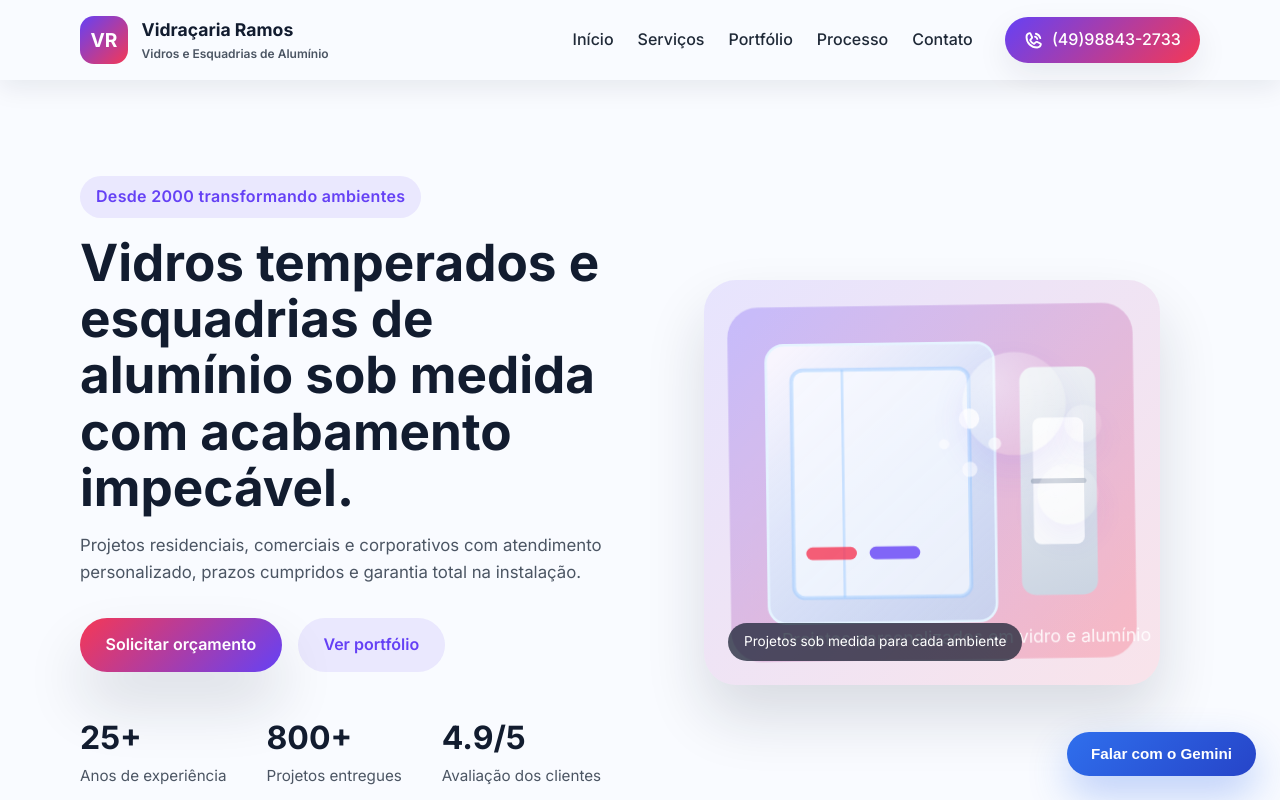
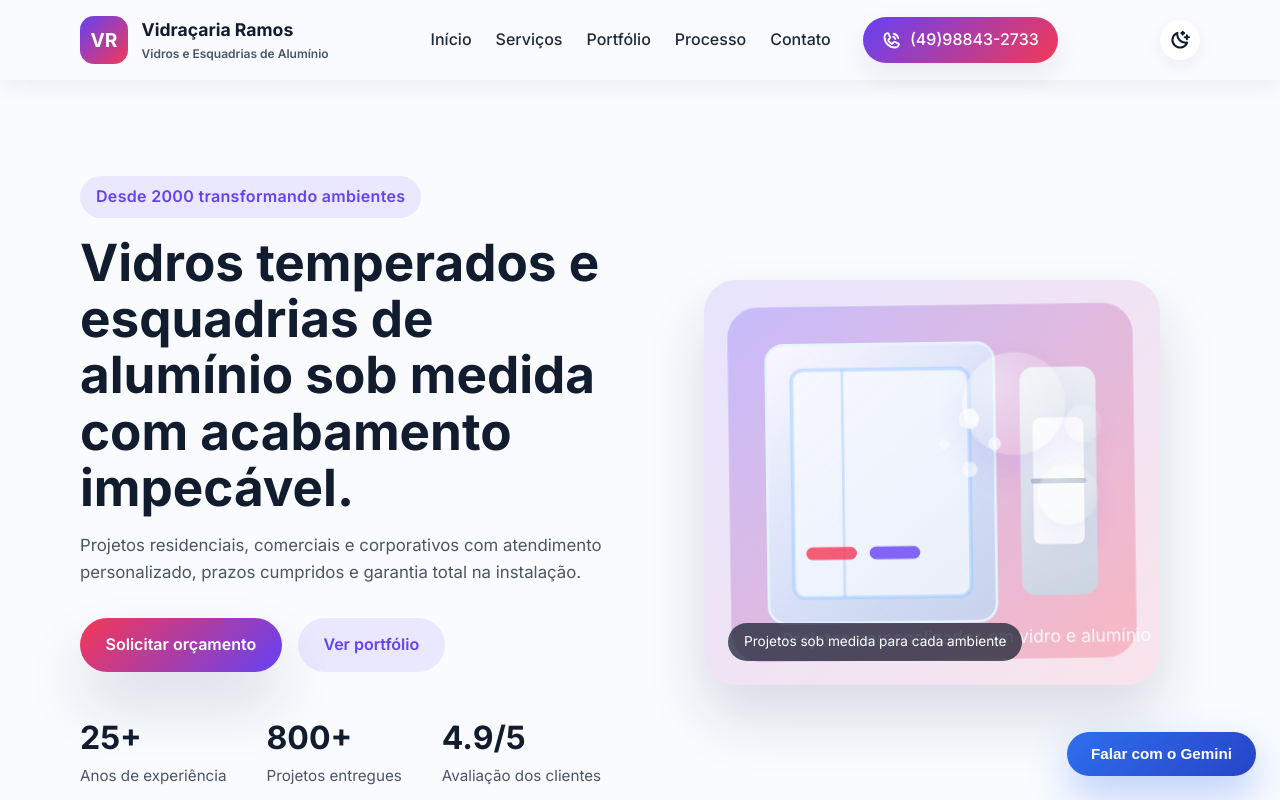
Before and after one commit to paulohramoss/landing-page, a React (Vite) app: page / in a window 1280 px wide. Shown: the top 800 px of the page. Built offline with nearby package versions, Linux system fonts and the light colour scheme.

Commit message:
feat: add theme toggle with light and dark modes

```diff
--- a/src/App.tsx
+++ b/src/App.tsx
@@ -9,11 +9,14 @@ import Portfolio from './sections/Portfolio';
 import Process from './sections/Process';
 import Services from './sections/Services';
 import Testimonials from './sections/Testimonials';
+import useTheme from './hooks/useTheme';
 
 function App(): JSX.Element {
+  const { theme, toggleTheme } = useTheme();
+
   return (
     <div className="app-shell">
-      <Header />
+      <Header theme={theme} onToggleTheme={toggleTheme} />
       <main>
         <Hero />
         <Highlights />
--- a/src/components/Header.tsx
+++ b/src/components/Header.tsx
@@ -1,6 +1,7 @@
-import { List, PhoneCall } from '@phosphor-icons/react';
+import { List, MoonStars, PhoneCall, Sun } from '@phosphor-icons/react';
 import { useState } from 'react';
 import Logo from './Logo';
+import type { Theme } from '../hooks/useTheme';
 
 const navigation = [
   { label: 'Início', href: '#inicio' },
@@ -10,7 +11,12 @@ const navigation = [
   { label: 'Contato', href: '#contato' }
 ];
 
-function Header(): JSX.Element {
+type HeaderProps = {
+  theme: Theme;
+  onToggleTheme: () => void;
+};
+
+function Header({ theme, onToggleTheme }: HeaderProps): JSX.Element {
   const [menuOpen, setMenuOpen] = useState(false);
 
   return (
@@ -32,15 +38,25 @@ function Header(): JSX.Element {
             (49)98843-2733
           </a>
         </nav>
+        <div className="header-actions">
+          <button
+            className="theme-toggle"
+            type="button"
+            onClick={onToggleTheme}
+            aria-label={`Ativar tema ${theme === 'dark' ? 'claro' : 'escuro'}`}
+          >
+            {theme === 'dark' ? <Sun size={22} weight="bold" /> : <MoonStars size={22} weight="bold" />}
+          </button>
           <button
             className="menu-toggle"
             type="button"
             onClick={() => setMenuOpen((state) => !state)}
-          aria-label="Abrir menu"
+            aria-label={menuOpen ? 'Fechar menu' : 'Abrir menu'}
             aria-expanded={menuOpen}
           >
             <List size={28} weight="bold" />
           </button>
+        </div>
       </div>
     </header>
   );
--- /dev/null
+++ b/src/hooks/useTheme.ts
@@ -0,0 +1,42 @@
+import { useEffect, useState } from 'react';
+
+export type Theme = 'light' | 'dark';
+
+const THEME_STORAGE_KEY = 'landing-page-theme';
+
+const getPreferredTheme = (): Theme => {
+  if (typeof window === 'undefined') {
+    return 'light';
+  }
+
+  const storedTheme = window.localStorage.getItem(THEME_STORAGE_KEY);
+
+  if (storedTheme === 'light' || storedTheme === 'dark') {
+    return storedTheme;
+  }
+
+  const prefersDark = window.matchMedia('(prefers-color-scheme: dark)').matches;
+  return prefersDark ? 'dark' : 'light';
+};
+
+const useTheme = () => {
+  const [theme, setTheme] = useState<Theme>(() => getPreferredTheme());
+
+  useEffect(() => {
+    if (typeof window === 'undefined') {
+      return;
+    }
+
+    const root = window.document.documentElement;
+    root.dataset.theme = theme;
+    window.localStorage.setItem(THEME_STORAGE_KEY, theme);
+  }, [theme]);
+
+  const toggleTheme = () => {
+    setTheme((current) => (current === 'light' ? 'dark' : 'light'));
+  };
+
+  return { theme, toggleTheme };
+};
+
+export default useTheme;
--- a/src/styles/global.css
+++ b/src/styles/global.css
@@ -9,11 +9,37 @@
   --color-muted: #4b5563;
   --color-background: #f9fbff;
   --color-surface: #ffffff;
+  --color-header: rgba(249, 251, 255, 0.9);
+  --color-footer-bg: #121c2f;
+  --color-border: rgba(18, 28, 47, 0.12);
+  --color-input-bg: #f5f7fb;
+  --color-hero-badge: rgba(101, 65, 245, 0.1);
+  --color-section-alt: rgba(101, 65, 245, 0.05);
   --shadow-xs: 0 6px 18px rgba(18, 28, 47, 0.06);
   --shadow-sm: 0 12px 32px rgba(18, 28, 47, 0.08);
   --shadow-lg: 0 32px 60px rgba(18, 28, 47, 0.14);
   --container-width: min(1120px, 92vw);
   scroll-behavior: smooth;
+}
+
+:root[data-theme='dark'] {
+  color-scheme: dark;
+  --color-primary: #8b5cf6;
+  --color-secondary: #f472b6;
+  --color-dark: #f8fafc;
+  --color-text: #e2e8f0;
+  --color-muted: #94a3b8;
+  --color-background: #050b1a;
+  --color-surface: #0f172a;
+  --color-header: rgba(5, 11, 26, 0.85);
+  --color-footer-bg: #020617;
+  --color-border: rgba(148, 163, 184, 0.2);
+  --color-input-bg: rgba(15, 23, 42, 0.85);
+  --color-hero-badge: rgba(139, 92, 246, 0.2);
+  --color-section-alt: rgba(20, 27, 45, 0.8);
+  --shadow-xs: 0 6px 18px rgba(3, 10, 24, 0.5);
+  --shadow-sm: 0 12px 32px rgba(3, 10, 24, 0.55);
+  --shadow-lg: 0 32px 60px rgba(3, 10, 24, 0.6);
 }
 
 * {
@@ -26,6 +52,7 @@ body {
   background: var(--color-background);
   color: var(--color-text);
   line-height: 1.6;
+  transition: background-color 0.3s ease, color 0.3s ease;
 }
 
 .chat-page {
@@ -71,8 +98,8 @@ main {
   top: 0;
   z-index: 10;
   backdrop-filter: blur(16px);
-  background: rgba(249, 251, 255, 0.9);
-  box-shadow: 0 8px 24px rgba(18, 28, 47, 0.08);
+  background: var(--color-header);
+  box-shadow: var(--shadow-xs);
 }
 
 .header .container {
@@ -80,6 +107,46 @@ main {
   align-items: center;
   justify-content: space-between;
   padding: 1rem 0;
+}
+
+.header-actions {
+  display: flex;
+  align-items: center;
+  gap: 0.75rem;
+}
+
+.theme-toggle {
+  display: inline-flex;
+  align-items: center;
+  justify-content: center;
+  width: 40px;
+  height: 40px;
+  border-radius: 999px;
+  border: none;
+  background: var(--color-surface);
+  color: var(--color-dark);
+  box-shadow: var(--shadow-xs);
+  cursor: pointer;
+  transition: transform 0.2s ease, box-shadow 0.2s ease, background-color 0.2s ease;
+}
+
+.theme-toggle:hover {
+  transform: translateY(-1px);
+}
+
+.theme-toggle:focus-visible {
+  outline: 3px solid rgba(101, 65, 245, 0.35);
+  outline-offset: 2px;
+}
+
+:root[data-theme='dark'] .theme-toggle {
+  background: rgba(30, 41, 59, 0.88);
+  color: var(--color-dark);
+  box-shadow: none;
+}
+
+:root[data-theme='dark'] .theme-toggle:hover {
+  background: rgba(51, 65, 85, 0.88);
 }
 
 .logo {
@@ -172,7 +239,7 @@ main {
   gap: 0.5rem;
   padding: 0.5rem 1rem;
   border-radius: 999px;
-  background: rgba(101, 65, 245, 0.1);
+  background: var(--color-hero-badge);
   color: var(--color-primary);
   font-weight: 600;
   letter-spacing: 0.02em;
@@ -222,7 +289,7 @@ main {
 }
 
 .btn.secondary {
-  background: rgba(101, 65, 245, 0.1);
+  background: var(--color-hero-badge);
   color: var(--color-primary);
 }
 
@@ -311,12 +378,21 @@ main {
   font-size: 0.85rem;
 }
 
+:root[data-theme='dark'] .hero-media,
+:root[data-theme='dark'] .highlight-card {
+  background: linear-gradient(135deg, rgba(139, 92, 246, 0.22), rgba(244, 114, 182, 0.18));
+}
+
+:root[data-theme='dark'] .hero-media figcaption {
+  background: rgba(15, 23, 42, 0.75);
+}
+
 .section {
   padding: 5rem 0;
 }
 
 .section.alt {
-  background: rgba(101, 65, 245, 0.05);
+  background: var(--color-section-alt);
 }
 
 .section-heading {
@@ -548,10 +624,11 @@ textarea {
   width: 100%;
   padding: 0.85rem 1rem;
   border-radius: 14px;
-  border: 1px solid rgba(18, 28, 47, 0.12);
+  border: 1px solid var(--color-border);
   font: inherit;
   color: var(--color-text);
-  background: #f5f7fb;
+  background: var(--color-input-bg);
+  transition: border-color 0.2s ease, background-color 0.2s ease;
 }
 
 textarea {
@@ -565,9 +642,16 @@ textarea:focus {
   border-color: rgba(101, 65, 245, 0.4);
 }
 
+:root[data-theme='dark'] input:focus,
+:root[data-theme='dark'] select:focus,
+:root[data-theme='dark'] textarea:focus {
+  outline: 3px solid rgba(139, 92, 246, 0.35);
+  border-color: rgba(139, 92, 246, 0.55);
+}
+
 .footer {
   padding: 3rem 0 2rem;
-  background: var(--color-dark);
+  background: var(--color-footer-bg);
   color: rgba(255, 255, 255, 0.85);
 }
 
```
Lines whose indentation alone changed are shown as unchanged.
